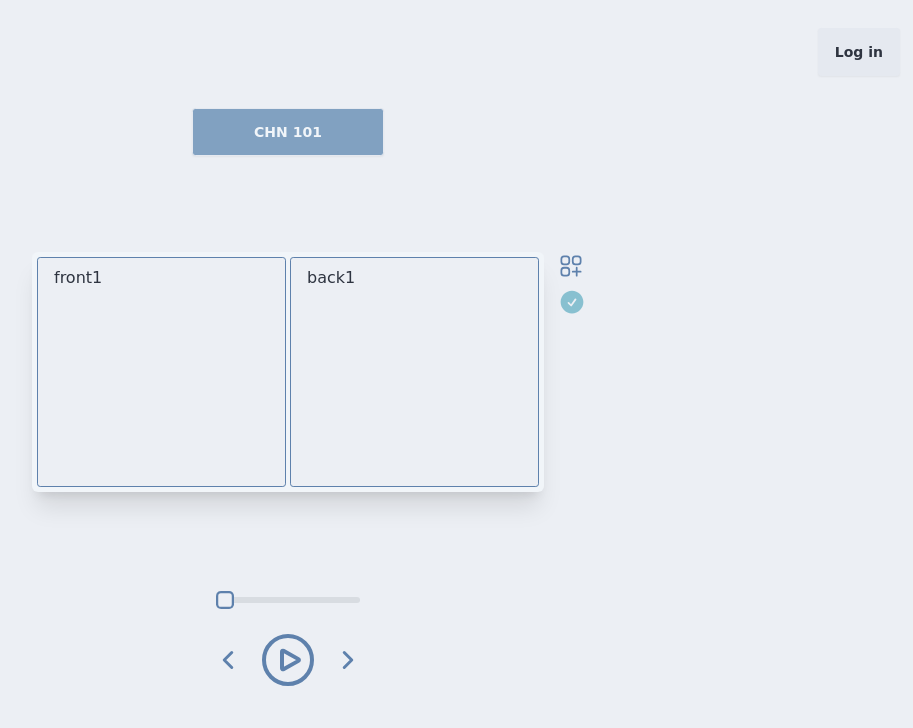
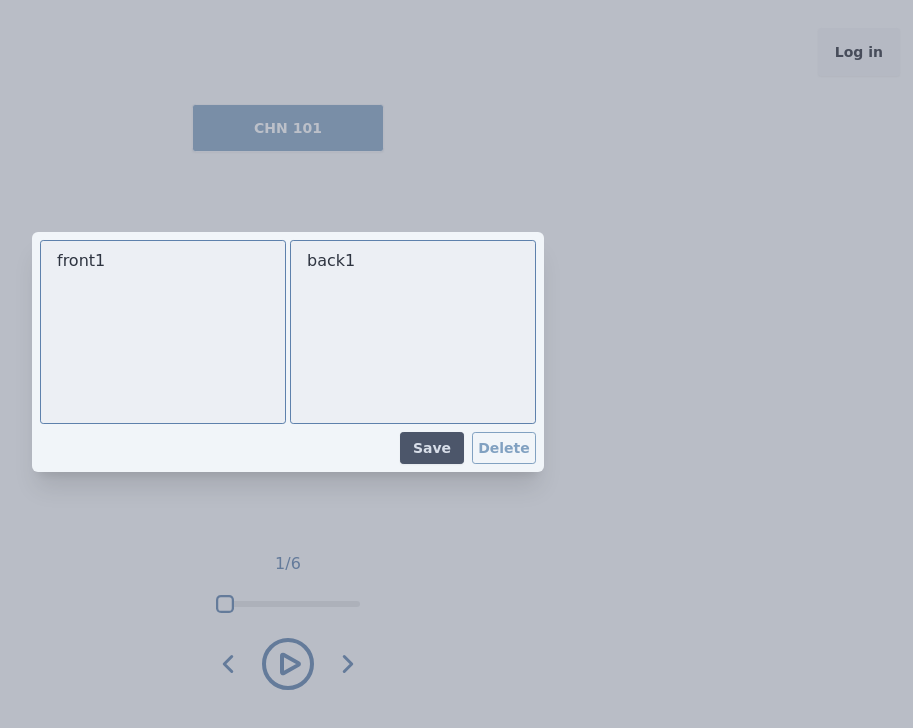
Before and after one commit to zlxlty/externship, a React (Vite) app: page / in a window 1280 px wide. Both pictures are taken after a click on the icon 924 px from the left and 302 px from the top of the page. Shown: the top 728 px of the page, without its empty margins (352-1265 px from the left). Built offline with nearby package versions, Linux system fonts and the light colour scheme.

Commit message:
added create card feature

```diff
--- a/src/App.jsx
+++ b/src/App.jsx
@@ -19,7 +19,7 @@ function App() {
   return (
     <main
       style={{ fontFamily: "Chalkboard,comic sans ms,'sans-serif'" }}
-      className="flex flex-col justify-center items-center gap-24 w-screen h-screen"
+      className="flex flex-col justify-center items-center gap-20 w-screen h-screen"
     >
       <ProfileAvatar className="absolute top-7 right-7" />
       <DeckDropDown />
--- a/src/backend.js
+++ b/src/backend.js
@@ -56,6 +56,13 @@ export async function getCardDeck(id) {
   return deckList && deckList.find(deck => deck.id === parseInt(id));
 }
 
+export async function deleteCardDeck(id) {
+  await sleep(200);
+  const deckList = JSON.parse(localStorage.getItem('deckList'));
+  const newDeckList = deckList.filter(deck => deck.id !== parseInt(id));
+  localStorage.setItem('deckList', JSON.stringify(newDeckList));
+}
+
 export async function upsertCardDeck(cardDeck) {
   await sleep(200);
   const deckList = JSON.parse(localStorage.getItem('deckList'));
--- a/src/components/CardPlayController.jsx
+++ b/src/components/CardPlayController.jsx
@@ -66,6 +66,9 @@ export default function CardPlayController({ className }) {
     <main
       className={className + " flex flex-col justify-center items-center gap-4"}
     >
+      <p className="text-primary">
+        {parseInt(cardIndex) + 1}/{cardDeck ? cardDeck.content.length : "???"}
+      </p>
       <input
         onChange={handleRangeChange}
         type="range"
--- a/src/components/CardSlide.jsx
+++ b/src/components/CardSlide.jsx
@@ -5,7 +5,10 @@ import { useCardDeck } from "../hooks/useAudioCard";
 import { upsertCardDeck } from "../backend";
 
 export default function CardSlide({ className }) {
-  const cardIndex = useFlashcardStore((state) => state.cardIndex);
+  const [cardIndex, setCardIndex] = useFlashcardStore((state) => [
+    state.cardIndex,
+    state.setCardIndex,
+  ]);
   const cardDeckId = useFlashcardStore((state) => state.cardDeckId);
   const [frontFacing, setFrontFacing] = useFlashcardStore((state) => [
     state.frontFacing,
@@ -29,16 +32,24 @@ export default function CardSlide({ className }) {
     !isEditing && setFrontFacing(!frontFacing);
   }
 
-  function handleEditClick() {
+  function handleEditSave() {
     if (isEditing) {
       const newCardDeck = { ...cardDeck };
       newCardDeck.content[cardIndex].front = frontInputRef.current;
       newCardDeck.content[cardIndex].back = backInputRef.current;
       upsertCardDeck(newCardDeck).then(() => mutate(newCardDeck));
       setIsEditing(false);
-    } else {
+    }
+  }
+
+  function handleCreateCard() {
+    const newCardDeck = { ...cardDeck };
+    newCardDeck.content.push({ front: "", back: "" });
+    upsertCardDeck(newCardDeck).then(() => {
+      mutate(newCardDeck);
+      setCardIndex(newCardDeck.content.length - 1);
       setIsEditing(true);
-    }
+    });
   }
 
   function handleFrontChange(e) {
@@ -50,8 +61,9 @@ export default function CardSlide({ className }) {
   }
 
   return (
+    <>
       <main className={className}>
-      <section className="relative flex justify-center items-center">
+        <section className="relative flex justify-center items-center z-50">
           <div
             onClick={handleCardClick}
             style={{
@@ -62,7 +74,8 @@ export default function CardSlide({ className }) {
             className="w-[40vw] h-[30vh] text-center flex justify-center items-center text-lg select-none rounded-md shadow-xl"
           >
             {isEditing ? (
-            <div className="grid grid-cols-2 w-full h-full p-[5px] gap-1">
+              <div className="flex flex-col w-full h-full p-2 gap-2">
+                <div className="grid grid-cols-2 w-full h-full gap-1">
                   <textarea
                     maxLength={200}
                     onChange={handleFrontChange}
@@ -80,6 +93,18 @@ export default function CardSlide({ className }) {
                     {backInputRef.current}
                   </textarea>
                 </div>
+                <div className="w-full flex justify-end items-center gap-2">
+                  <button
+                    onClick={handleEditSave}
+                    className="btn btn-sm btn-neutral w-16"
+                  >
+                    Save
+                  </button>
+                  <button className="btn btn-sm btn-outline btn-secondary w-16">
+                    Delete
+                  </button>
+                </div>
+              </div>
             ) : (
               <p className="text-xl">
                 {cardDeck
@@ -89,7 +114,10 @@ export default function CardSlide({ className }) {
             )}
           </div>
           <div className="absolute top-0 -right-3 flex flex-col justify-center items-center gap-2 translate-x-[100%] text-primary">
+            {!isEditing && (
+              <>
                 <svg
+                  onClick={handleCreateCard}
                   xmlns="http://www.w3.org/2000/svg"
                   fill="none"
                   viewBox="0 0 24 24"
@@ -103,22 +131,9 @@ export default function CardSlide({ className }) {
                     d="M13.5 16.875h3.375m0 0h3.375m-3.375 0V13.5m0 3.375v3.375M6 10.5h2.25a2.25 2.25 0 002.25-2.25V6a2.25 2.25 0 00-2.25-2.25H6A2.25 2.25 0 003.75 6v2.25A2.25 2.25 0 006 10.5zm0 9.75h2.25A2.25 2.25 0 0010.5 18v-2.25a2.25 2.25 0 00-2.25-2.25H6a2.25 2.25 0 00-2.25 2.25V18A2.25 2.25 0 006 20.25zm9.75-9.75H18a2.25 2.25 0 002.25-2.25V6A2.25 2.25 0 0018 3.75h-2.25A2.25 2.25 0 0013.5 6v2.25a2.25 2.25 0 002.25 2.25z"
                   />
                 </svg>
-          <div onClick={handleEditClick}>
-            {isEditing ? (
+
                 <svg
-                xmlns="http://www.w3.org/2000/svg"
-                viewBox="0 0 24 24"
-                fill="currentColor"
-                className="w-7 h-7 ml-[2px] hover:scale-105 active:scale-95 text-accent"
-              >
-                <path
-                  fillRule="evenodd"
-                  d="M2.25 12c0-5.385 4.365-9.75 9.75-9.75s9.75 4.365 9.75 9.75-4.365 9.75-9.75 9.75S2.25 17.385 2.25 12zm13.36-1.814a.75.75 0 10-1.22-.872l-3.236 4.53L9.53 12.22a.75.75 0 00-1.06 1.06l2.25 2.25a.75.75 0 001.14-.094l3.75-5.25z"
-                  clipRule="evenodd"
-                />
-              </svg>
-            ) : (
-              <svg
+                  onClick={() => setIsEditing(true)}
                   xmlns="http://www.w3.org/2000/svg"
                   fill="none"
                   viewBox="0 0 24 24"
@@ -132,10 +147,16 @@ export default function CardSlide({ className }) {
                     d="M16.862 4.487l1.687-1.688a1.875 1.875 0 112.652 2.652L10.582 16.07a4.5 4.5 0 01-1.897 1.13L6 18l.8-2.685a4.5 4.5 0 011.13-1.897l8.932-8.931zm0 0L19.5 7.125M18 14v4.75A2.25 2.25 0 0115.75 21H5.25A2.25 2.25 0 013 18.75V8.25A2.25 2.25 0 015.25 6H10"
                   />
                 </svg>
+              </>
             )}
-          </div>
           </div>
         </section>
       </main>
+      <section
+        className={`fixed w-screen h-screen z-40 bg-gray-500/40 ${
+          isEditing ? "" : "hidden"
+        }`}
+      ></section>
+    </>
   );
 }
```
Lines whose indentation alone changed are shown as unchanged.
